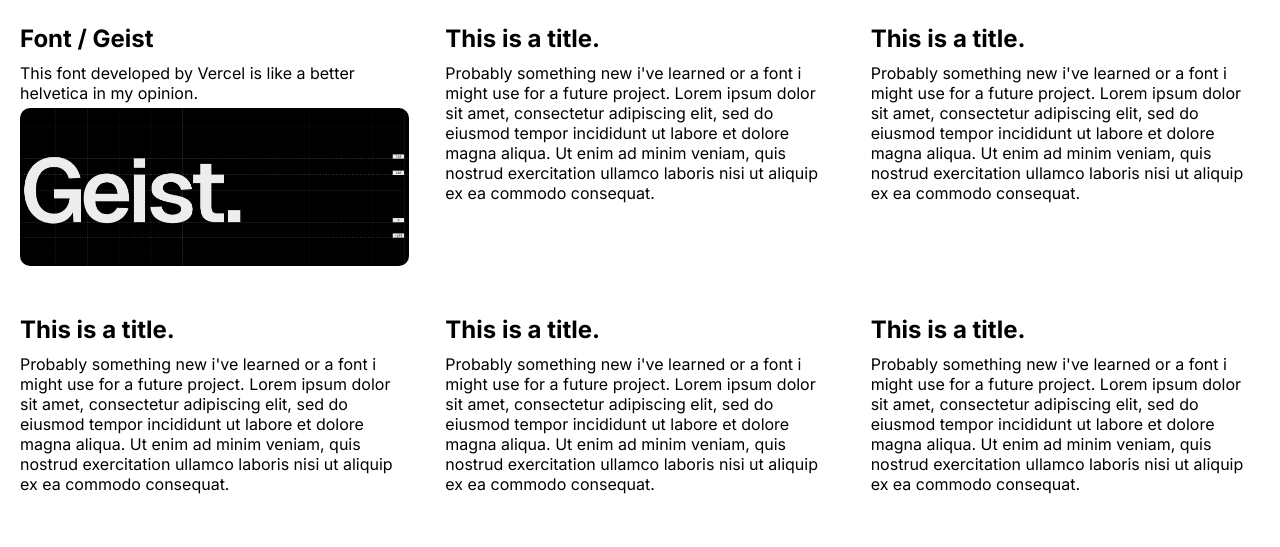
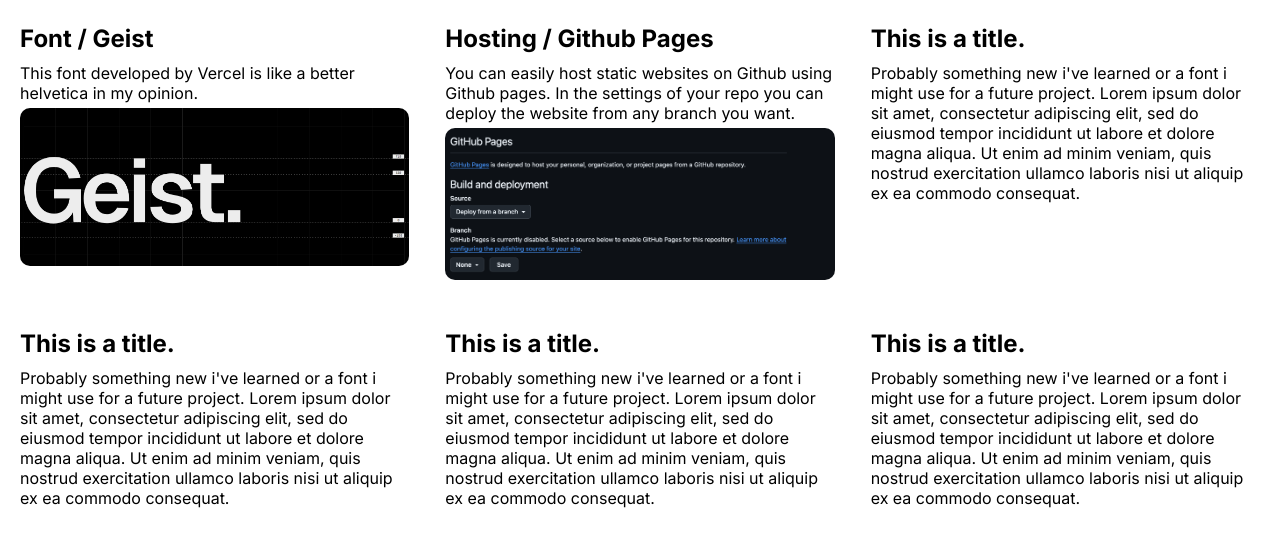
Before and after one commit to hubregtsejoost/i-love-web-blog, a plain HTML site: page index.html in a window 1280 px wide. Shown: the part 105-652 px from the top of the page. Drawn offline with Linux system fonts and the light colour scheme.

Commit message:
Added item

```diff
--- a/index.html
+++ b/index.html
@@ -23,10 +23,9 @@
 
 
             <div class="grid-item" style="grid-column: span 1; grid-row: span 1;">
-                <h2>This is a title.</h2>
-                <p>Probably something new i've learned or a font i might use for a future project. Lorem ipsum dolor sit amet, consectetur adipiscing elit, sed do eiusmod tempor incididunt ut labore et dolore magna aliqua. Ut enim ad minim veniam, quis nostrud exercitation ullamco laboris nisi ut aliquip ex ea commodo consequat.
-
-                </p>
+                <h2>Hosting / Github Pages</h2>
+                <p>You can easily host static websites on Github using Github pages. In the settings of your repo you can deploy the website from any branch you want.</p>
+                <img src="assets/img/pages.png" alt="">
             </div>
 
 
```
Also changed, not shown: assets/img/pages.png (added).
